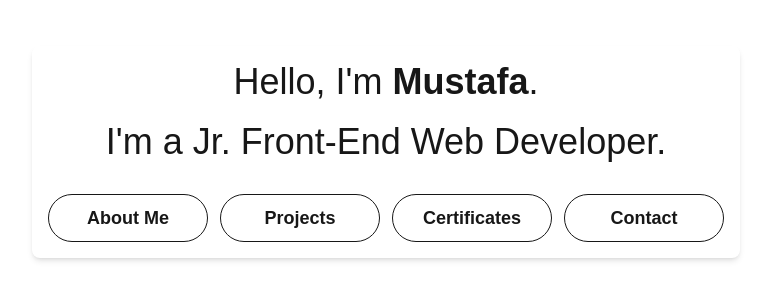
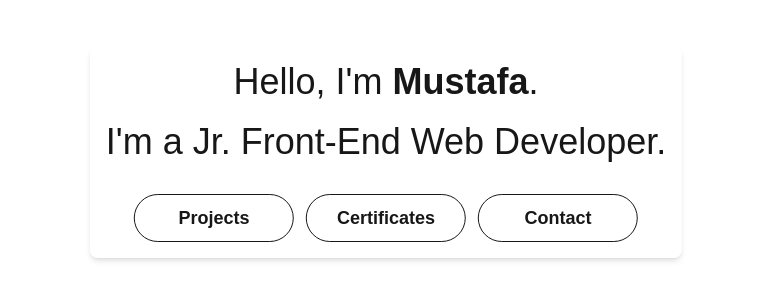
Before and after one commit to Farothtc/portfolioweb, a Next.js app: page / in a window 1280 px wide. Shown: the part 248-548 px from the top of the page, without its empty margins (254-1025 px from the left). Built offline with nearby package versions, Linux system fonts and the light colour scheme.

Commit message:
fix: unnecessary code commented

```diff
--- a/src/app/components/Nav.tsx
+++ b/src/app/components/Nav.tsx
@@ -46,11 +46,11 @@ export default function Nav() {
 
           {path === "/projects" && (
             <div className="flex gap-5">
-              <Link href="/about">
+              {/* <Link href="/about">
                 <button className="btn btn-ghost text-xs sm:text-sm">
                   About Me
                 </button>
-              </Link>
+              </Link> */}
               <Link href="/certificates">
                 <button className="btn btn-ghost text-xs sm:text-sm">
                   Certificates
@@ -65,11 +65,11 @@ export default function Nav() {
           )}
           {path === "/certificates" && (
             <div className="flex gap-5">
-              <Link href="/about">
+              {/* <Link href="/about">
                 <button className="btn btn-ghost text-xs sm:text-sm">
                   About Me
                 </button>
-              </Link>
+              </Link> */}
               <Link href="/projects">
                 <button className="btn btn-ghost text-xs sm:text-sm">
                   Projects
@@ -84,11 +84,11 @@ export default function Nav() {
           )}
           {path === "/contact" && (
             <div className="flex gap-5">
-              <Link href="/about">
+              {/* <Link href="/about">
                 <button className="btn btn-ghost text-xs sm:text-sm">
                   About Me
                 </button>
-              </Link>
+              </Link> */}
               <Link href="/projects">
                 <button className="btn btn-ghost text-xs sm:text-sm">
                   Projects
--- a/src/app/page.tsx
+++ b/src/app/page.tsx
@@ -50,11 +50,11 @@ export default function Home() {
             I'm a Jr. Front-End Web Developer.
           </h2>
           <div className="flex flex-col pt-3 gap-3 sm:flex-row">
-            <Link href="/about">
+            {/* <Link href="/about">
               <button className="btn btn-circle btn-outline btn-sm sm:btn-lg w-40 aboutMe">
                 About Me
               </button>
-            </Link>
+            </Link> */}
             <Link href="/projects">
               <button className="btn btn-circle btn-outline btn-sm sm:btn-lg w-40 projectsMe">
                 Projects
```
